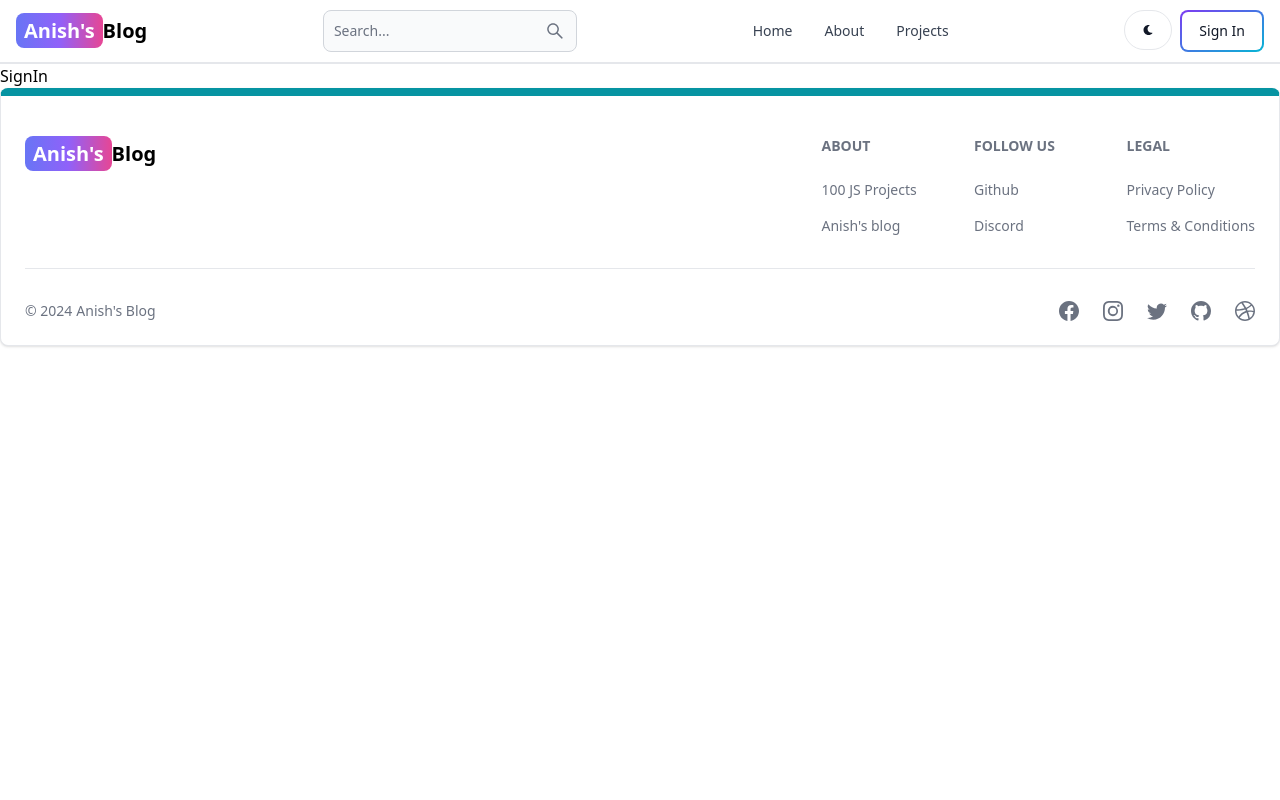
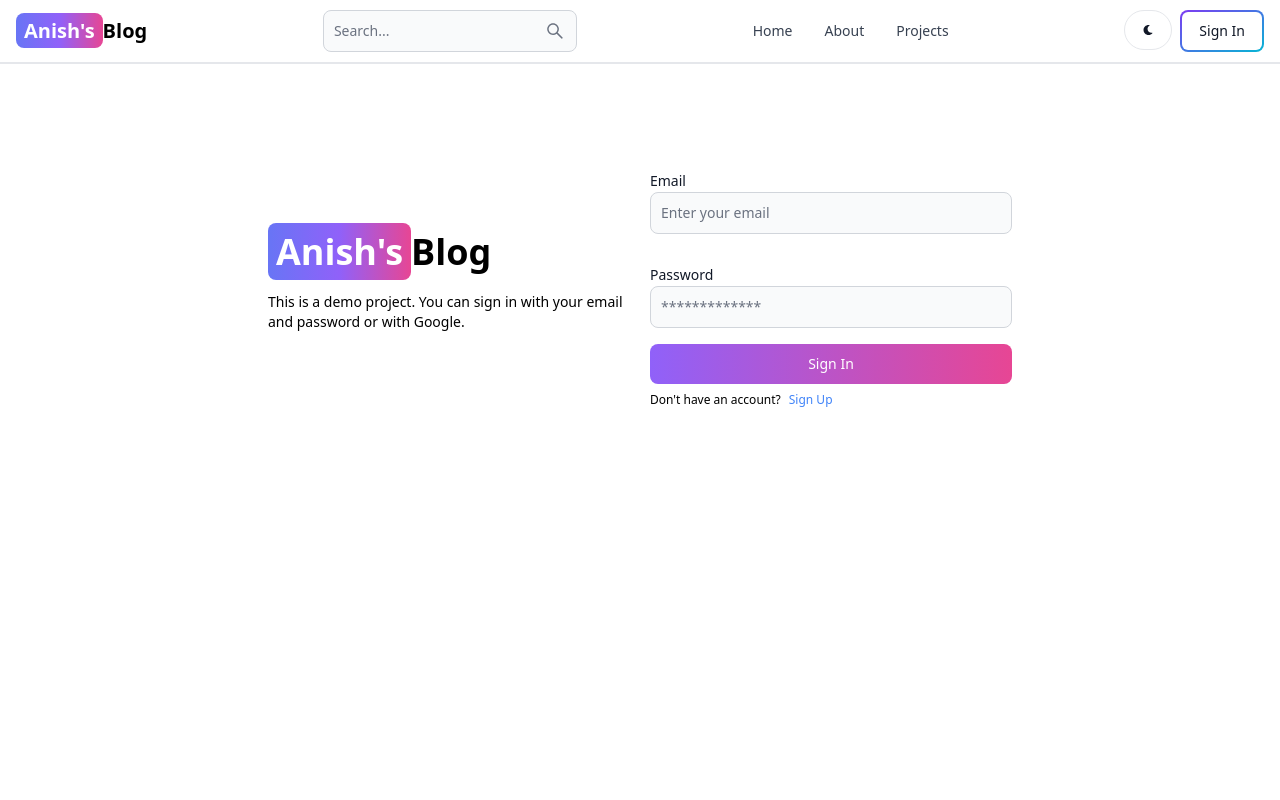
Before and after one commit to anish-pillai/mern-blog, a React (Vite) app in the folder client/: page /sign-in in a window 1280 px wide. Shown: the top 800 px of the page. Built offline with nearby package versions, Linux system fonts and the light colour scheme.

Commit message:
Complete singin functionality

```diff
--- a/client/src/pages/SignIn.jsx
+++ b/client/src/pages/SignIn.jsx
@@ -1,5 +1,113 @@
+import { Alert, Button, Label, Spinner, TextInput } from 'flowbite-react';
+import { useState } from 'react';
+import { Link, useNavigate } from 'react-router-dom';
 const SignIn = () => {
-  return <div>SignIn</div>;
+  const [formData, setFormData] = useState({});
+  const [errorMessage, setErrorMessage] = useState(null);
+  const [loading, setLoading] = useState(false);
+  const navigate = useNavigate();
+
+  const handleChange = (e) => {
+    setFormData({ ...formData, [e.target.id]: e.target.value.trim() });
+  };
+
+  const handleSubmit = async (e) => {
+    e.preventDefault();
+    if (!formData.email || !formData.password) {
+      return setErrorMessage('Please fill all the fields');
+    }
+    try {
+      setLoading(true);
+      setErrorMessage(null);
+      const res = await fetch('/api/auth/signin', {
+        method: 'POST',
+        headers: {
+          'Content-Type': 'application/json',
+        },
+        body: JSON.stringify(formData),
+      });
+      const data = await res.json();
+      if (data.success === false) {
+        setLoading(false);
+        return setErrorMessage(data.message);
+      }
+      if (res.ok) {
+        navigate('/');
+      }
+      setLoading(false);
+    } catch (error) {
+      setLoading(false);
+      setErrorMessage(error.message);
+    }
+  };
+
+  return (
+    <div className='min-h-screen mt-20'>
+      <div className='flex p-3 max-w-3xl mx-auto flex-col md:flex-row md:items-center gap-5'>
+        {/* left side content */}
+        <div className='flex-1'>
+          <Link to='/' className='font-bold dark:text-white text-4xl'>
+            <span className='px-2 py-1 bg-gradient-to-r from-indigo-500 via-purple-500 to-pink-500 rounded-lg text-white'>
+              Anish's
+            </span>
+            Blog
+          </Link>
+          <p className='text-sm mt-5'>
+            This is a demo project. You can sign in with your email and password
+            or with Google.
+          </p>
+        </div>
+        {/* right side content */}
+        <div className='flex-1'>
+          {errorMessage && (
+            <Alert className='mb-3' color='failure'>
+              {errorMessage}
+            </Alert>
+          )}
+          <form className='flex flex-col gap-4' onSubmit={handleSubmit}>
+            <div className='mt-3'>
+              <Label value='Email' />
+              <TextInput
+                type='email'
+                placeholder='Enter your email'
+                id='email'
+                onChange={handleChange}
+              />
+            </div>
+            <div className='mt-3'>
+              <Label value='Password' />
+              <TextInput
+                type='password'
+                placeholder='*************'
+                id='password'
+                onChange={handleChange}
+              />
+            </div>
+            <Button
+              type='submit'
+              gradientDuoTone='purpleToPink'
+              disabled={loading}
+            >
+              {loading ? (
+                <>
+                  <Spinner />
+                  <span className='pl-3'>Loading... </span>
+                </>
+              ) : (
+                'Sign In'
+              )}
+            </Button>
+          </form>
+          <div className='flex gap-2 text-xs mt-2'>
+            <span>Don't have an account?</span>
+            <Link to='/sign-up' className='text-blue-500'>
+              Sign Up
+            </Link>
+          </div>
+        </div>
+      </div>
+    </div>
+  );
 };
 
 export default SignIn;
```
